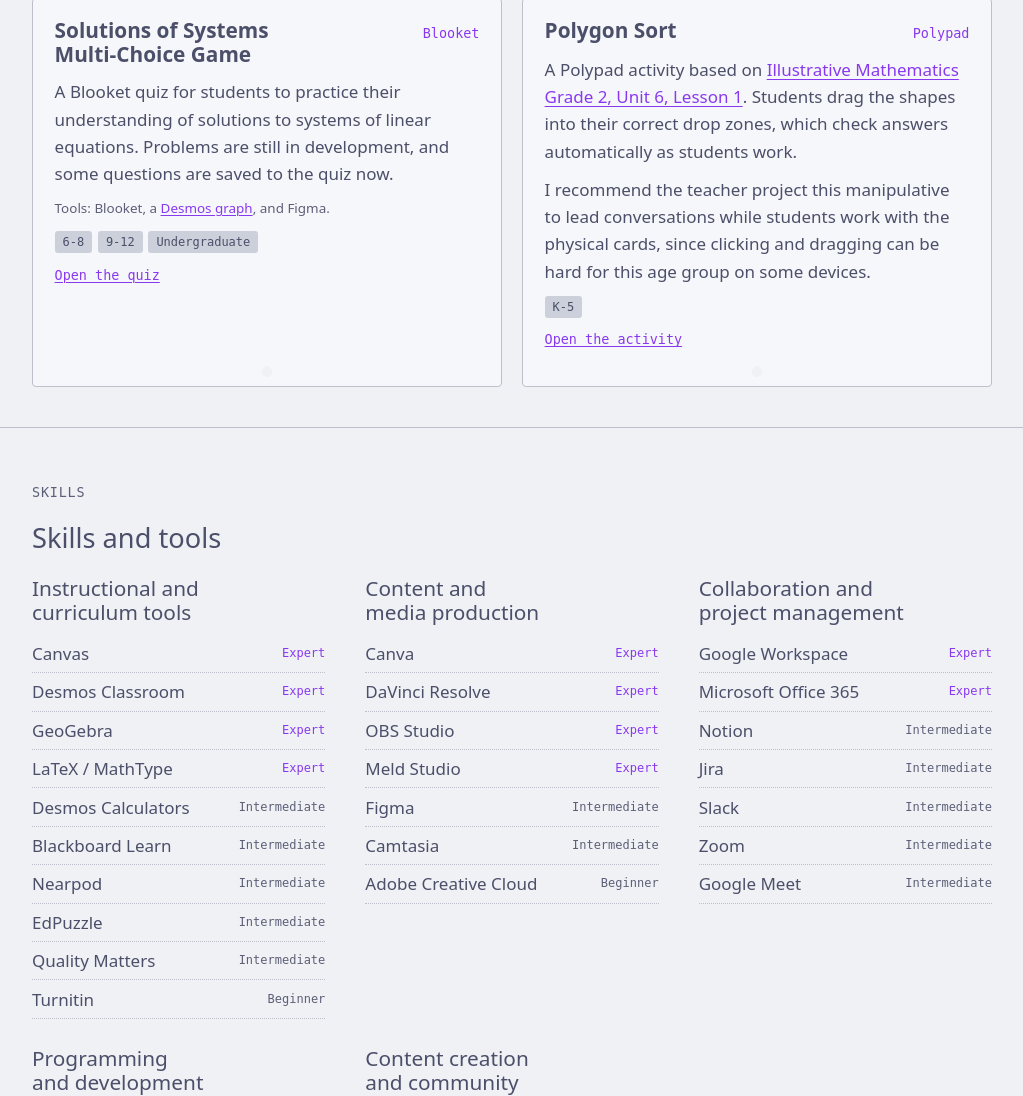
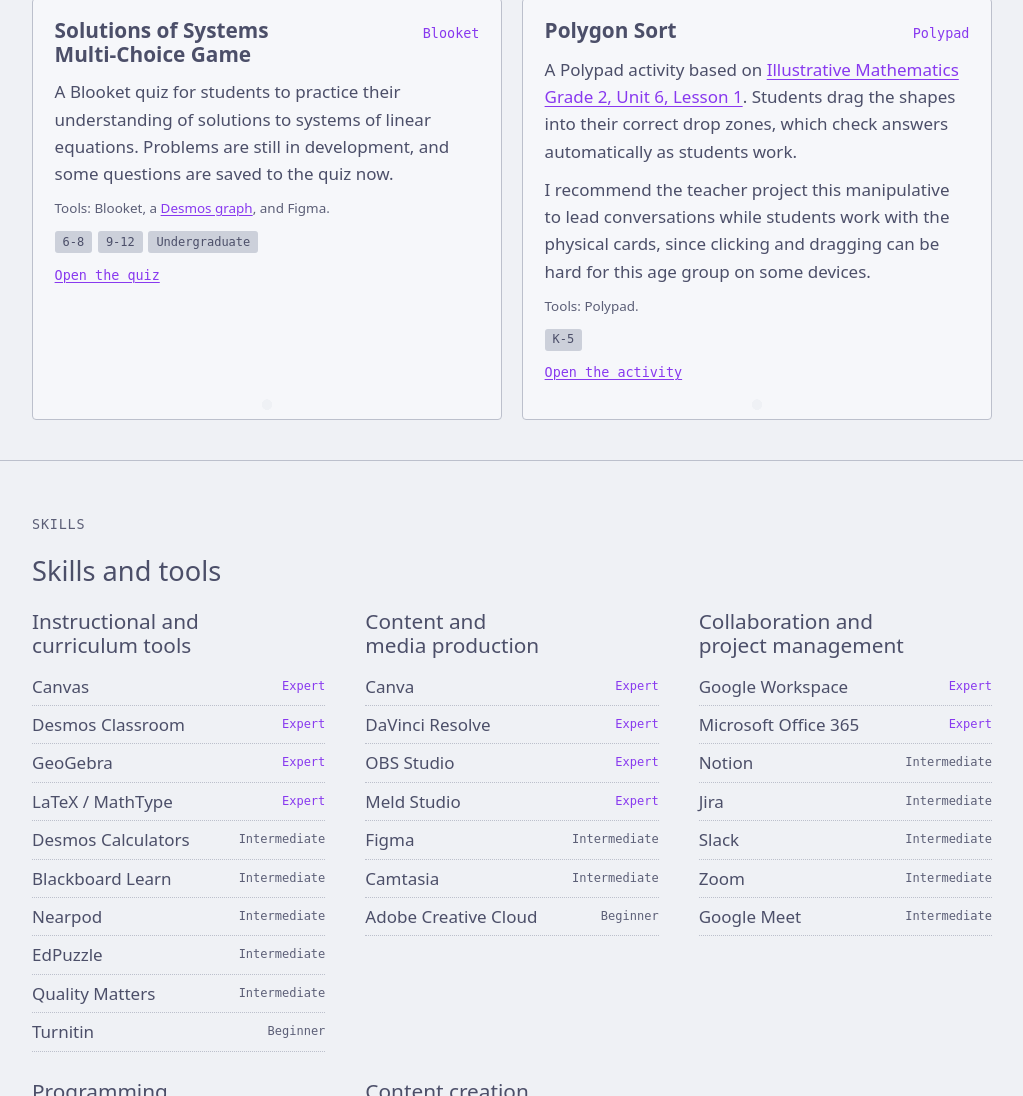
Before and after one commit to chelsyschnabel/chelsyschnabel.github.io, a plain HTML site: page index.html in a window 1280 px wide. Shown: the part 2246-3342 px from the top of the page, without its empty margins (128-1151 px from the left). Drawn offline with Linux system fonts and the light colour scheme; a web font is replaced by a local one.

Commit message:
Add tools information to Polygon Sort card

```diff
--- a/index.html
+++ b/index.html
@@ -317,6 +317,7 @@ footer p { margin: 0; }
           <div class="card-top"><h3>Polygon Sort</h3><span class="callno">Polypad</span></div>
           <p>A Polypad activity based on <a href="https://accessim.org/k-5/grade-2/unit-6/section-a/lesson-1/preparation?a=teacher">Illustrative Mathematics Grade 2, Unit 6, Lesson 1</a>. Students drag the shapes into their correct drop zones, which check answers automatically as students work.</p>
           <p>I recommend the teacher project this manipulative to lead conversations while students work with the physical cards, since clicking and dragging can be hard for this age group on some devices.</p>
+          <p class="tools">Tools: Polypad.</p>
           <ul class="tags"><li>K-5</li></ul>
           <div class="card-links"><a href="https://polypad.amplify.com/p/DsGapyjVJM8wQ">Open the activity</a></div>
         </li>
```
